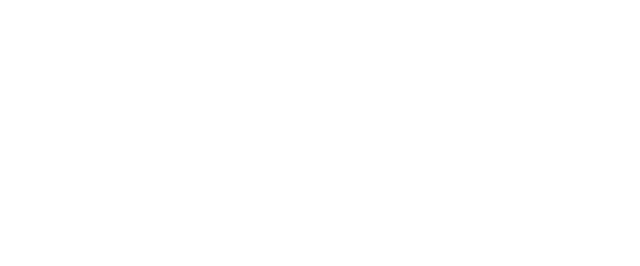
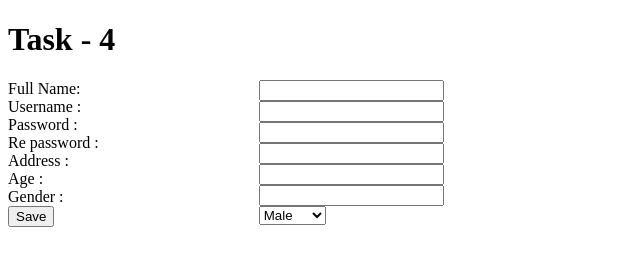
Before and after one commit to 1av22/MERN-Internship-ethnus--Tasks, a plain HTML site: page task4.html in a window 1280 px wide. Shown: the whole page, without its empty margins (0-640 px from the left). Drawn offline with Linux system fonts and the light colour scheme.

Commit message:
task4.html updated

```diff
--- a/task4.html
+++ b/task4.html
@@ -3,3 +3,51 @@
     Aditya Verma
     21BAI10368
 -->
+<!DOCTYPE html>
+<html lang="en">
+	<head>
+		<meta charset="UTF-8" />
+		<meta name="viewport" content="width=device-width, initial-scale=1.0" />
+		<title>Task 4</title>
+	</head>
+	<style>
+		label{
+		    margin-bottom: 2px;
+		}
+		input{
+		    margin-left : 10rem;
+		}
+	</style>
+	<body>
+		<h1>Task - 4</h1>
+		<div>
+			<form action="">
+				<div style="display: flex;">
+					<div>
+						<label for="f_name"> Full Name:</label><br />
+						<label for="u_name">Username :</label><br />
+						<label for="pass">Password : </label><br />
+						<label for="repass">Re password : </label><br />
+						<label for="addr">Address : </label><br />
+						<label for="age">Age : </label><br />
+						<label for="gender">Gender : </label><br />
+						<button type="submit">Save</button>
+					</div>
+					<div>
+						<input type="text" name="f_name" id="" /> <br />
+						<input type="text" name="u_name" id="" /><br />
+						<input type="password" name="pass" id="" /><br />
+						<input type="password" name="repass" id="" /><br />
+						<input type="text" name="addr" id="" /><br />
+						<input type="number" name="age" id="" /><br />
+						<select name="gender" id="" style="margin-left : 10rem;">
+							<option value="Male">Male</option>
+							<option value="Female">Female</option>
+							<option value="Others">Others</option>
+						</select>
+					</div>
+				</div>
+			</form>
+		</div>
+	</body>
+</html>
```
